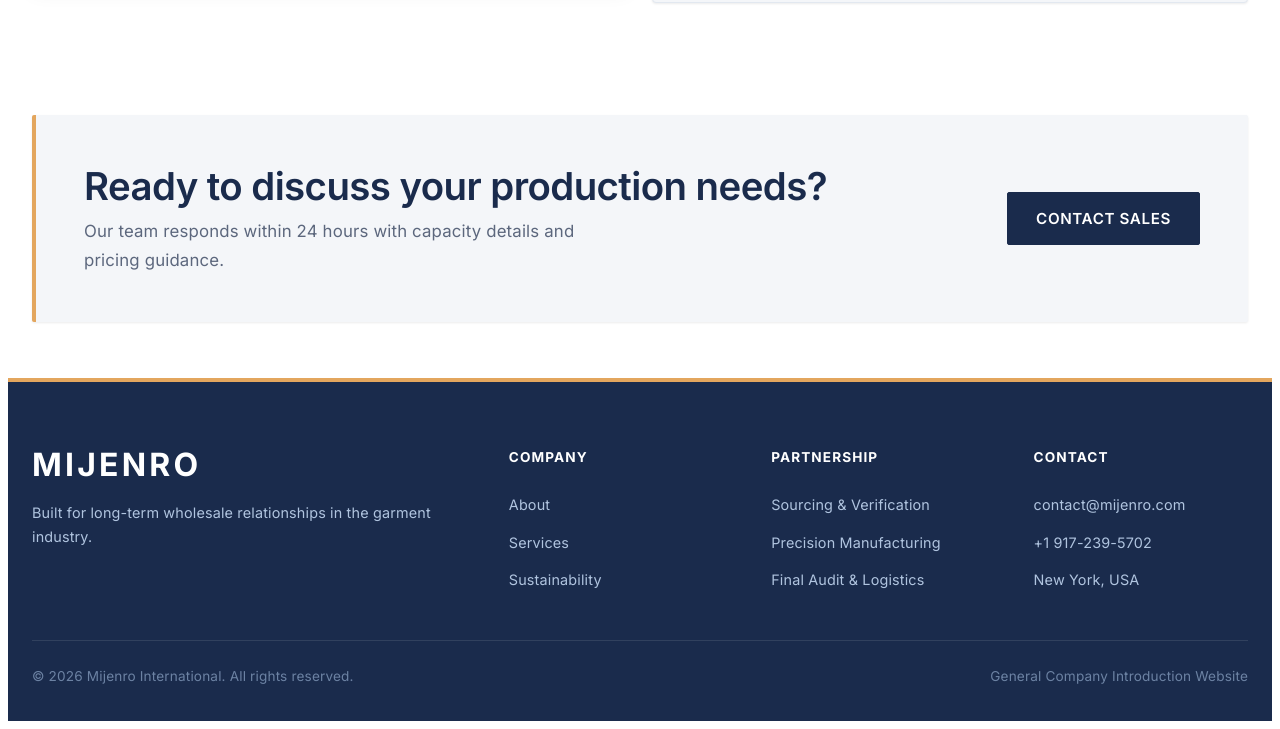
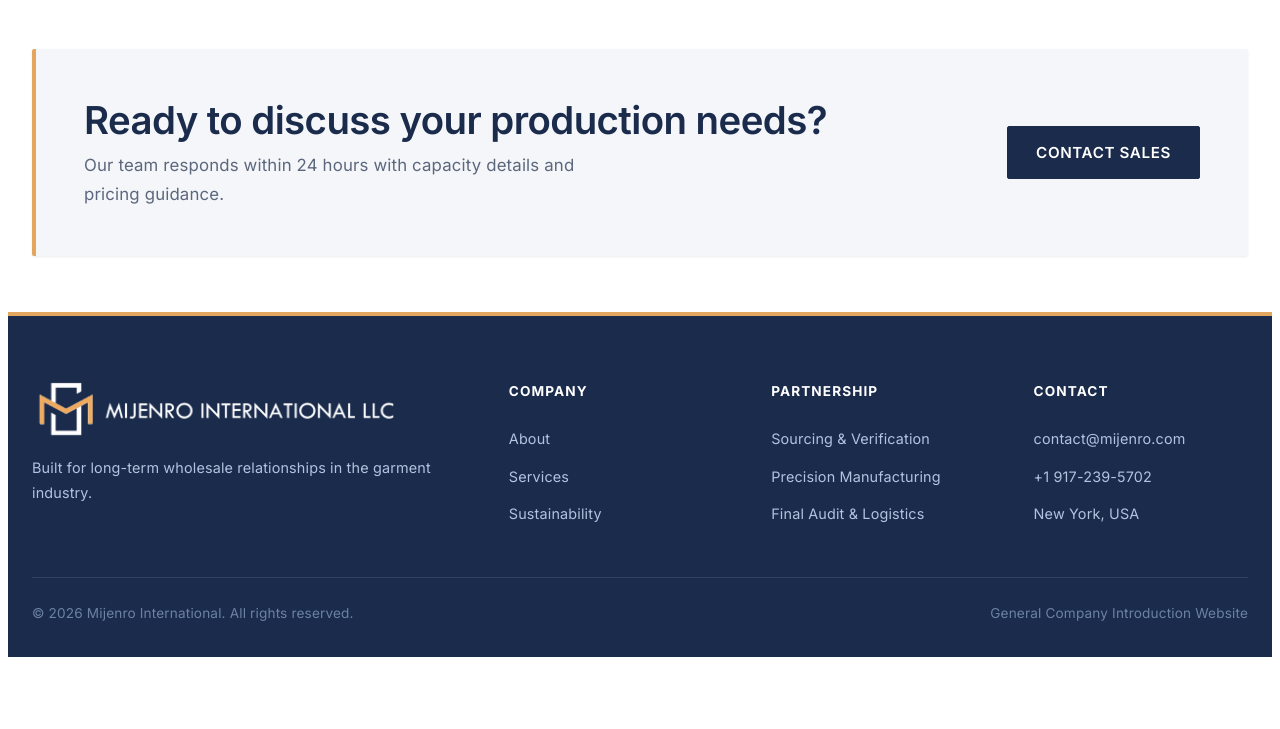
Before and after one commit to lopmaker/mijenro-international-website, a plain HTML site: page index.html in a window 1280 px wide. Shown: the part 2809-3538 px from the top of the page. After the commit the page ends 3474 px from the top, so only its background shows below. Drawn offline with nearby package versions, Linux system fonts and the light colour scheme.

Commit message:
Reduce header/logo to 70%, replace footer text with company logo

```diff
--- a/index.html
+++ b/index.html
@@ -288,7 +288,7 @@
       <div class="container">
         <div class="footer-grid">
           <div class="footer-brand">
-            <h2 style="font-size: 2rem; letter-spacing: 0.1em; color: var(--surface-bg); margin-bottom: 1rem; font-weight: 800;">MIJENRO</h2>
+            <img src="assets/logo-transparent-light.png" alt="Mijenro International LLC logo" style="height: 60px; width: auto; margin-bottom: 1rem;" />
             <p data-i18n="footer.desc">Built for long-term wholesale relationships in the garment industry.</p>
           </div>
           <div class="footer-col">
--- a/styles.css
+++ b/styles.css
@@ -41,8 +41,8 @@
   /* Overtaking pill with sharp box */
 
   /* Spacing */
-  --nav-height: 220px;
-  /* Extremely tall header for doubled logo size */
+  --nav-height: 154px;
+  /* 70% of 220px */
 }
 
 /* =========================================
@@ -289,8 +289,8 @@ section {
 }
 
 .brand-logo-horizontal {
-  height: 200px;
-  /* Maximize logo footprint */
+  height: 140px;
+  /* 70% of 200px */
   width: auto;
   object-fit: contain;
   mix-blend-mode: multiply; /* Removes the grey/white background */
```
Also changed, not shown: about.html (+1 -1 lines), contact.html (+1 -1 lines), services.html (+1 -1 lines), sustainability.html (+1 -1 lines).
